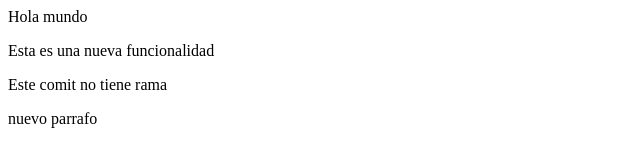
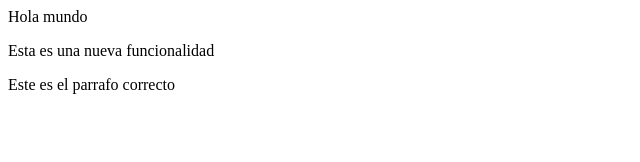
Before and after one commit to pajaroamarillo/aprendiendoGit, a plain HTML site: page index.html in a window 1280 px wide. Shown: the whole page, without its empty margins (0-640 px from the left). Drawn offline with Linux system fonts and the light colour scheme.

Commit message:
actualizacion 1.0

```diff
--- a/index.html
+++ b/index.html
@@ -18,7 +18,10 @@
     <p>Esta es una nueva funcionalidad</p>
     </div>
 
-    <p>Este comit no tiene rama</p>
-    <p>nuevo parrafo</p>
+
+    <div>
+
+        <p><span id="span1">Este es el parrafo correcto</span></p>
+    </div>
 </body>
 </html>
```
